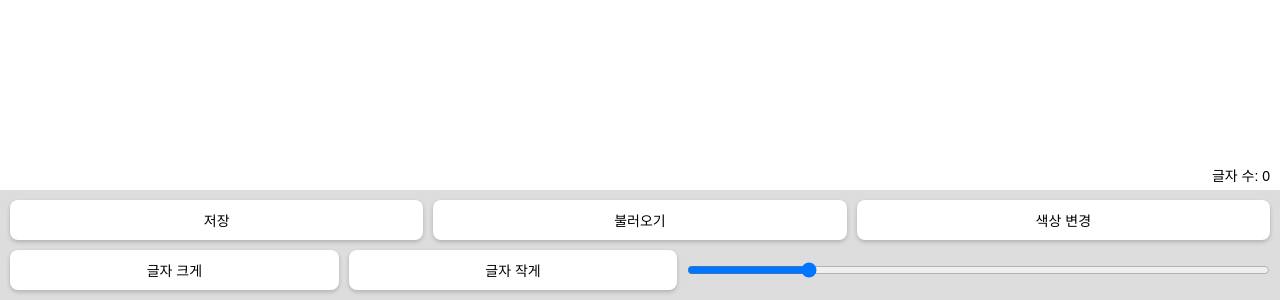
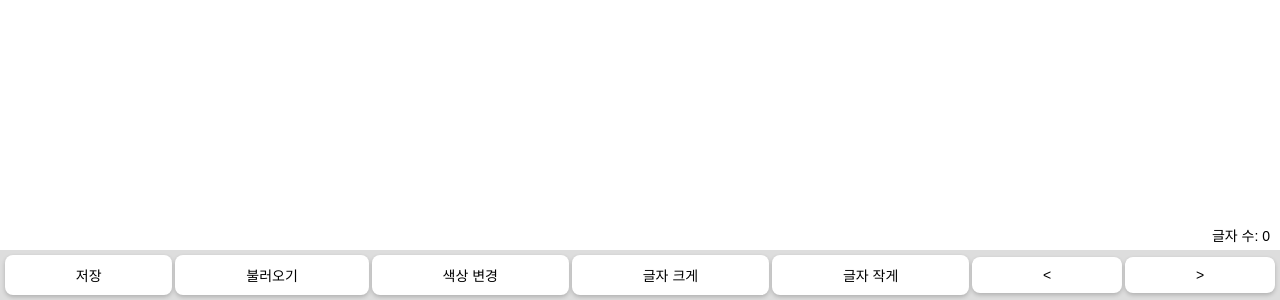
Before and after one commit to Lyliling/meemo, a plain HTML site: page index.html in a window 1280 px wide. Shown: the part 500-800 px from the top of the page. Drawn offline with Linux system fonts and the light colour scheme.

Commit message:
Update index.html

```diff
--- a/index.html
+++ b/index.html
@@ -2,7 +2,7 @@
 <html lang="ko">
 <head>
   <meta charset="UTF-8">
-  <title>메모장</title>
+  <title>=메모장</title>
   <meta name="viewport" content="width=device-width,initial-scale=1.0,maximum-scale=1.0,user-scalable=no">
   <style>
     body {
@@ -24,9 +24,9 @@
       box-sizing: border-box;
       background: transparent;
       color: inherit;
-      letter-spacing: -0.01px; /* 글자 간격 */
-      white-space: pre-wrap;    /* 공백과 줄바꿈 유지 */
-      word-spacing: 2px;        /* 초기 스페이스바 공백 */
+      letter-spacing: -0.01px;
+      white-space: pre-wrap;
+      word-spacing: 2px;
       overflow-y: auto;
     }
     #info {
@@ -42,10 +42,12 @@
       align-items: center;
       background: #ddd;
       padding: 5px;
+      gap: 3px; /* 버튼 사이 x축 간격 조정 */
     }
     button {
-      flex: 1 1 25%;
-      margin: 5px;
+      flex: 1 1 auto;
+      min-width: 50px;
+      margin: 0;
       padding: 10px;
       border: none;
       border-radius: 8px;
@@ -54,10 +56,6 @@
       background: #fff;
       box-shadow: 0 2px 4px rgba(0,0,0,0.2);
       color: #000;
-    }
-    #spacingSlider {
-      flex: 1 1 45%;
-      margin: 5px;
     }
   </style>
 </head>
@@ -71,7 +69,8 @@
     <button onclick="changeColor()">색상 변경</button>
     <button onclick="changeFontSize(1)">글자 크게</button>
     <button onclick="changeFontSize(-1)">글자 작게</button>
-    <input type="range" id="spacingSlider" min="0" max="10" step="0.1" value="2" title="공백 간격 조절">
+    <button onclick="decreaseSpacing()">&lt;</button>
+    <button onclick="increaseSpacing()">&gt;</button>
   </div>
 
   <input type="file" id="fileInput" accept=".txt,text/plain" style="display:none">
@@ -80,7 +79,6 @@
     const editor = document.getElementById("editor");
     const info = document.getElementById("info");
     const fileInput = document.getElementById("fileInput");
-    const spacingSlider = document.getElementById("spacingSlider");
 
     const excludeRegex = /[\s\.\'\"\!\?\n\r\t]/g;
 
@@ -98,9 +96,15 @@
       editor.style.fontSize = fontSize + "px";
     }
 
-    spacingSlider.addEventListener("input", () => {
-      editor.style.wordSpacing = spacingSlider.value + "px";
-    });
+    function decreaseSpacing() {
+      const current = parseFloat(editor.style.wordSpacing) || 0;
+      editor.style.wordSpacing = Math.max(0, current - 0.5) + "px";
+    }
+
+    function increaseSpacing() {
+      const current = parseFloat(editor.style.wordSpacing) || 0;
+      editor.style.wordSpacing = current + 0.5 + "px";
+    }
 
     function saveMemo() {
       const defaultName = "memo.txt";
```
